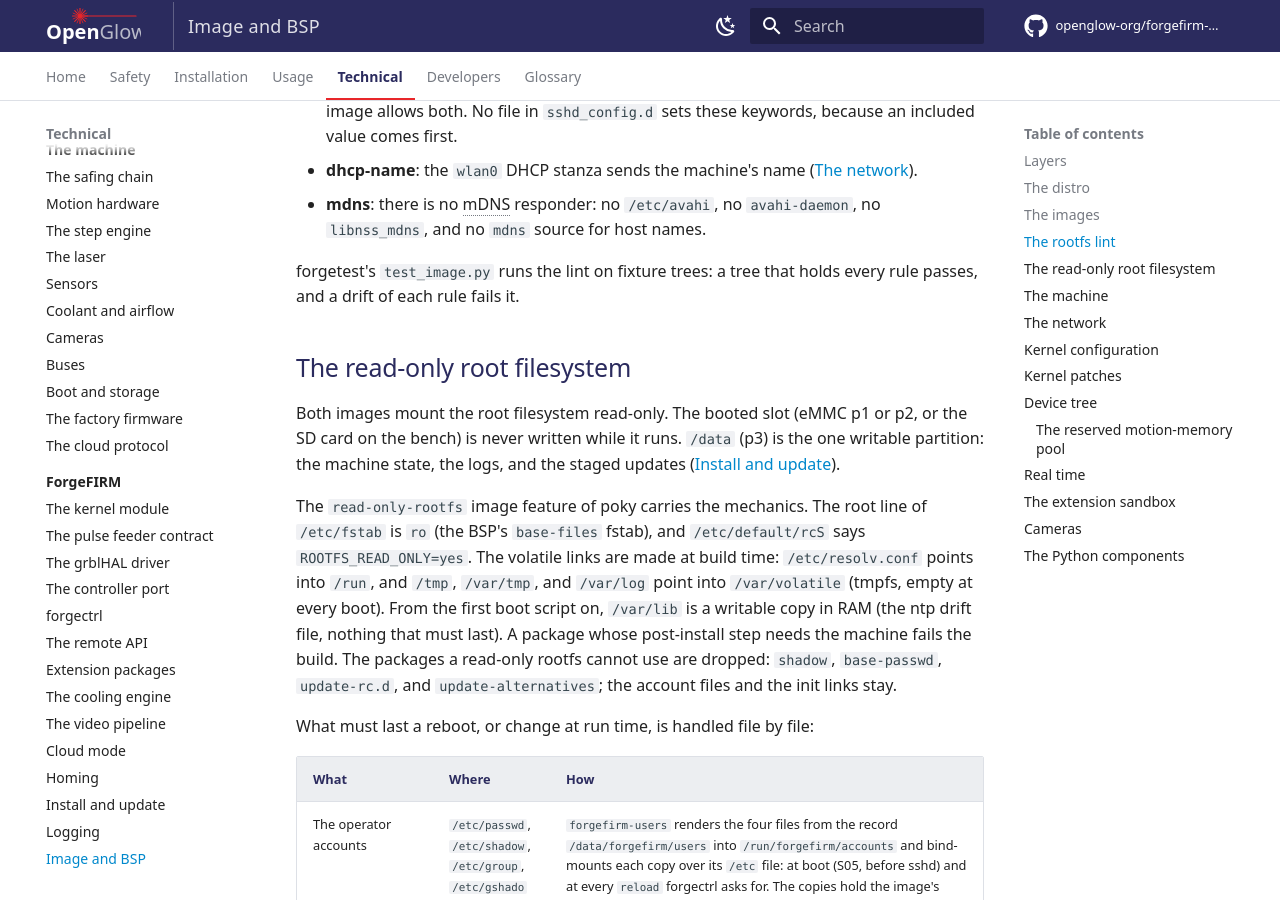
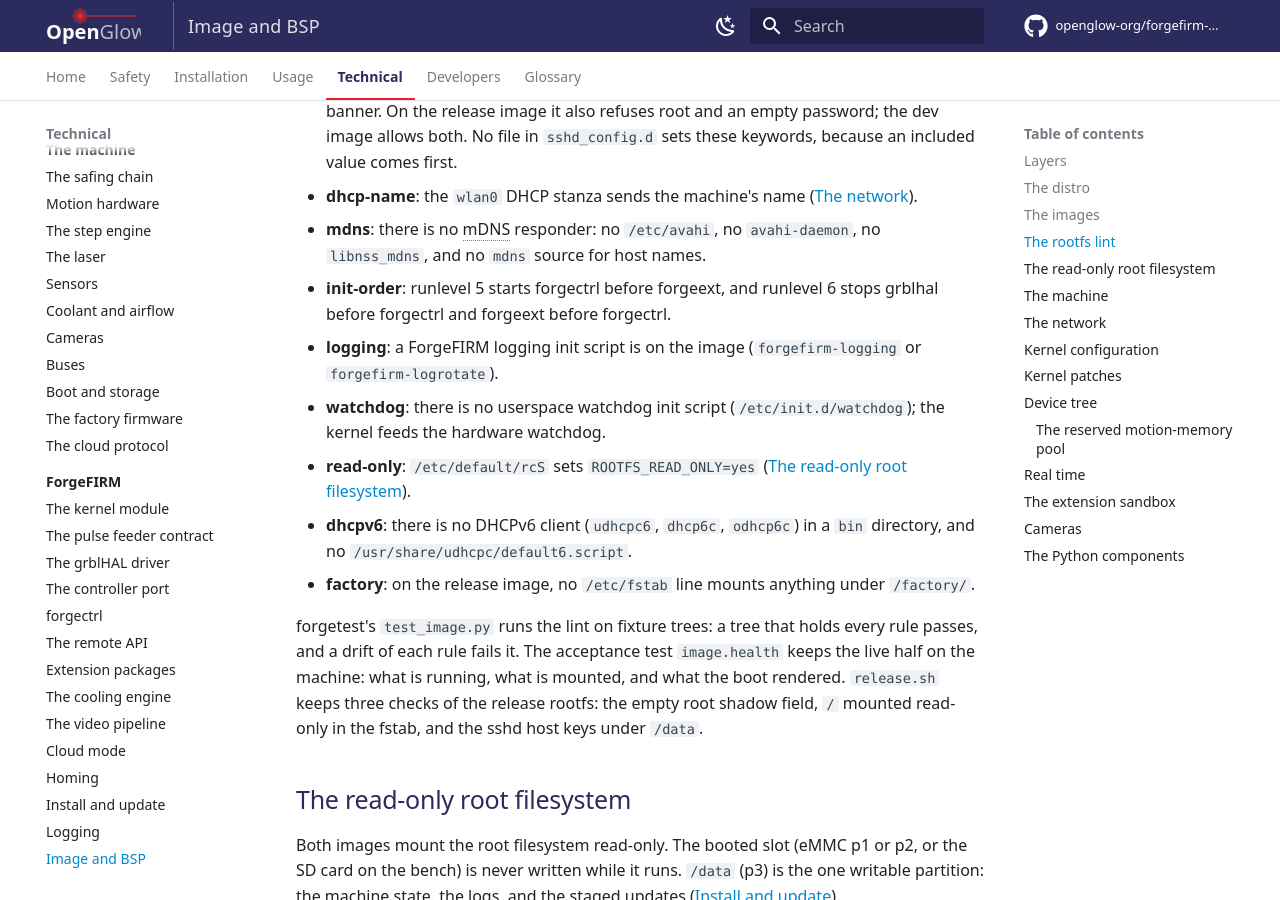
Before and after one commit to openglow-org/forgefirm-docs, an MkDocs documentation site: the page built from docs/technical/forgefirm/image-and-bsp.md, in a window 1280 px wide and 900 px high, scrolled down 3201 px. Built offline with MkDocs 1.6.1 and Material for MkDocs 9.7.7, drawn with Linux system fonts in a browser that asks for light colours; comment, search, counter and statistics services are not loaded; some of the changed text lies outside the part shown.

Commit message:
Extensions, image and BSP: the host's host tests, the rootfs lint's new rules, what image.health and release.sh keep
exthost.service left the catalog (forgefirm c3da9fa), and the rootfs
lint took image.health's file checks and release.sh's sshd, rcS and
/factory greps.

- technical/forgefirm/extensions.md: forgeext's host tests prove the
  host - sandbox_test the confinement from inside (the pulse device,
  the settings file and the setup record refused among the rest),
  run_test.py the API, safe mode, the master switch and the killed host
  under the init script's own wrapper. The exthost.armed-freeze
  paragraph stays.
- technical/forgefirm/image-and-bsp.md, The rootfs lint: the rules
  init-order, logging, watchdog, read-only, dhcpv6 and factory (release
  image only); image.health keeps the live half; release.sh keeps the
  empty root shadow field, / mounted read-only, and the host keys under
  /data. The images, the read-only root filesystem and the network now
  link there in place of restating it.
- developers/building.md: the sentence that had release.sh refuse a
  root entry without a password, the opposite of the policy (root's
  field is empty), links to the root policy on Image and BSP instead.

```diff
--- a/docs/technical/forgefirm/image-and-bsp.md
+++ b/docs/technical/forgefirm/image-and-bsp.md
@@ -57,10 +57,10 @@ runs). Both build on the BSP's `glowforge-image`. The dev image adds a root
 login without a password, the python3 `mmap` and `ctypes` modules, gdb and
 strace, the acceptance tool `forgetest`, and the bench tools; a release
 image never has them (it does carry the interpreter and the modules the
-cloud controller and the homing runner import), and
-`release.sh` refuses a release rootfs whose `sshd_config` permits a root
-login or an empty password, and one whose root entry carries a password
-(root has none and works at the console only)
+cloud controller and the homing runner import). The release image's sshd
+refuses root and an empty password ([The rootfs lint](#the-rootfs-lint)),
+and `release.sh` refuses a release rootfs whose root entry carries a
+password (root has none and works at the console only)
 ([Build](../../developers/building.md)).
 
 The release image installs, on top of the BSP base:
@@ -131,9 +131,25 @@ too, and no campaign runs that image. The rules:
   ([The network](#the-network)).
 - **mdns**: there is no mDNS responder: no `/etc/avahi`, no `avahi-daemon`,
   no `libnss_mdns`, and no `mdns` source for host names.
+- **init-order**: runlevel 5 starts forgectrl before forgeext, and runlevel 6
+  stops grblhal before forgectrl and forgeext before forgectrl.
+- **logging**: a ForgeFIRM logging init script is on the image
+  (`forgefirm-logging` or `forgefirm-logrotate`).
+- **watchdog**: there is no userspace watchdog init script
+  (`/etc/init.d/watchdog`); the kernel feeds the hardware watchdog.
+- **read-only**: `/etc/default/rcS` sets `ROOTFS_READ_ONLY=yes`
+  ([The read-only root filesystem](#the-read-only-root-filesystem)).
+- **dhcpv6**: there is no DHCPv6 client (`udhcpc6`, `dhcp6c`, `odhcp6c`) in a
+  `bin` directory, and no `/usr/share/udhcpc/default6.script`.
+- **factory**: on the release image, no `/etc/fstab` line mounts anything
+  under `/factory/`.
 
 forgetest's `test_image.py` runs the lint on fixture trees: a tree that
-holds every rule passes, and a drift of each rule fails it.
+holds every rule passes, and a drift of each rule fails it. The acceptance
+test `image.health` keeps the live half on the machine: what is running,
+what is mounted, and what the boot rendered. `release.sh` keeps three
+checks of the release rootfs: the empty root shadow field, `/` mounted
+read-only in the fstab, and the sshd host keys under `/data`.
 
 ## The read-only root filesystem
 
@@ -168,8 +184,7 @@ What must last a reboot, or change at run time, is handled file by file:
 
 Everything else the daemons and the controllers write is under `/data`,
 `/run`, `/tmp`, or sysfs. The acceptance test `image.health` checks the
-mounts, and `release.sh` refuses a release rootfs whose fstab does not mount
-`/` read-only, mounts a factory slot, or keeps the host keys elsewhere.
+mounts ([The rootfs lint](#the-rootfs-lint) has the files fixed at build).
 
 **The dev image** also mounts the two factory rootfs slots read-only under
 `/factory/img1` and `/factory/img2`, a bench convenience for reading a
@@ -243,8 +258,9 @@ server without a bound, and `ifup` returns before the rest of the boot.
 
 The acceptance test `image.health` is the board check: `ifup` has returned
 for `wlan0`, the console login is up, `udhcpc` is running with `-b` and
-parent pid 1, no DHCPv6 client or its hook script is on the image,
-`disable_ipv6` is 0, `accept_ra` is on, and a link-local address is up.
+parent pid 1, no DHCPv6 client is running, `disable_ipv6` is 0,
+`accept_ra` is on, and a link-local address is up. No DHCPv6 client is on
+the image ([The rootfs lint](#the-rootfs-lint)).
 
 ## Kernel configuration
 
```
Also changed, not shown: docs/developers/building.md (+2 -2 lines), docs/technical/forgefirm/extensions.md (+6 -4 lines).
